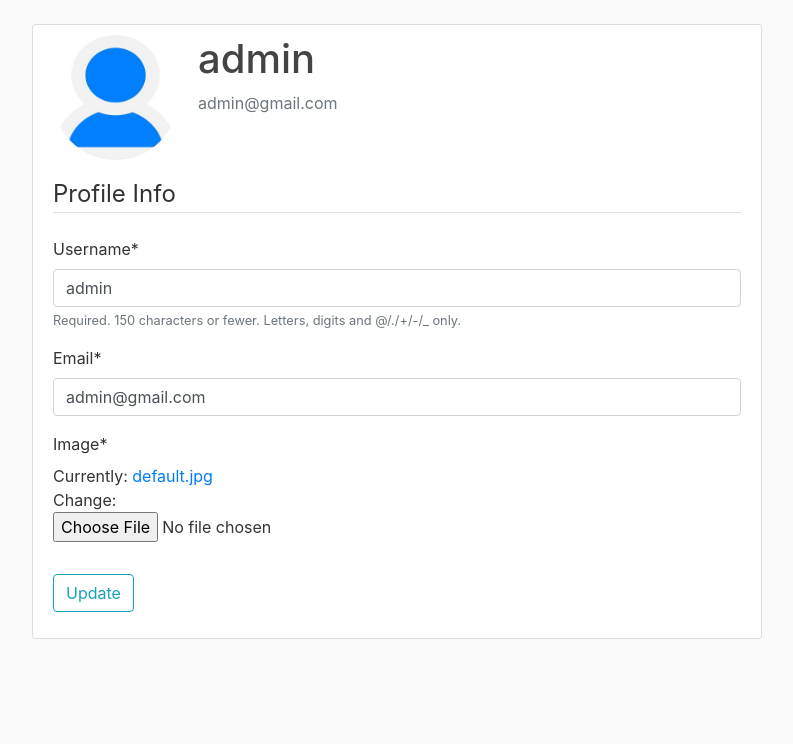
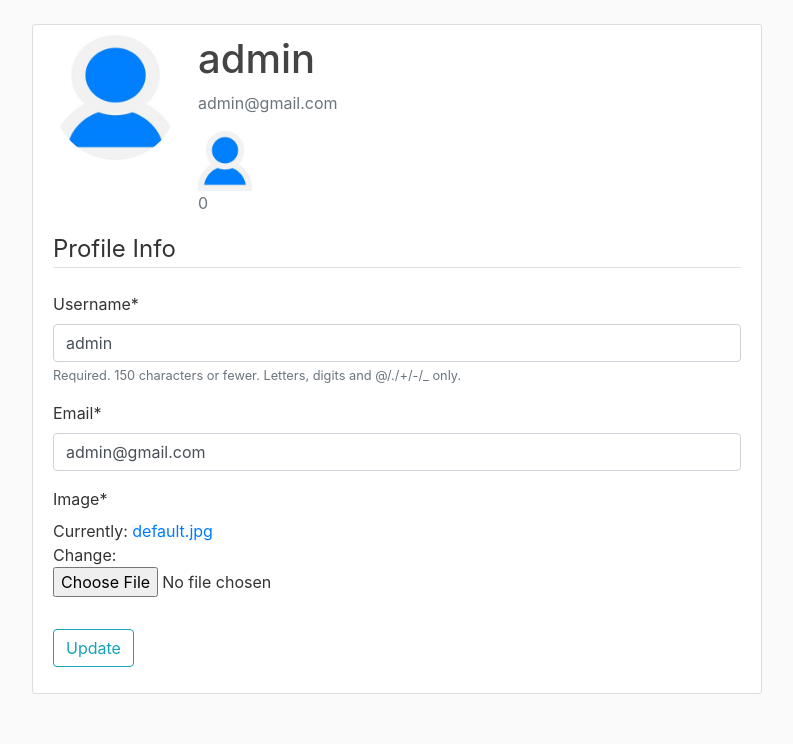
Before and after one commit to rrishabhx/goodwill-barter, a Django app: page /profile/ in a window 1280 px wide. Shown: the part 56-800 px from the top of the page, without its empty margins (53-846 px from the left). Run offline with Django 3.2, Linux system fonts and the light colour scheme; a user stored in the database is signed in; data comes from the database, SQL or seed files in the repository; some libraries are stand-ins or nearby versions.

Commit message:
Added karma image

```diff
--- a/users/templates/users/profile.html
+++ b/users/templates/users/profile.html
@@ -7,6 +7,8 @@
             <div class="media-body">
                 <h2 class="account-heading">{{ user.username }}</h2>
                 <p class="text-secondary">{{ user.email }}</p>
+                <img src="{{ user.profile.image.url }}" alt="karmapoints" style="width:10%">
+                <p class="text-secondary">{{ user.profile.karma }}</p>
             </div>
         </div>
         <form method="POST" enctype="multipart/form-data">
```
